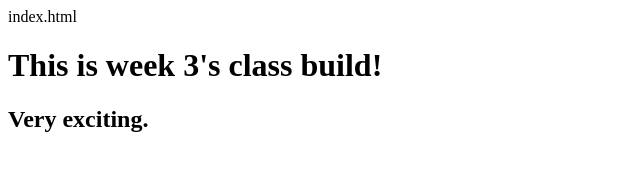
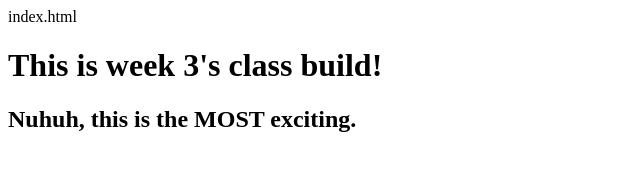
Before and after one commit to latenightdrag/GIT-EPISODE-III, a plain HTML site: page index.html in a window 1280 px wide. Shown: the whole page, without its empty margins (0-640 px from the left). Drawn offline with Linux system fonts and the light colour scheme.

Commit message:
Updating index copy

```diff
--- a/index.html
+++ b/index.html
@@ -5,6 +5,6 @@ index.html
 	</head>
 	<body>
 		<h1>This is week 3's class build!</h1>
-		<h2>Very exciting.</h2>
+		<h2>Nuhuh, this is the MOST exciting.</h2>
 	</body>
 </html>
```
